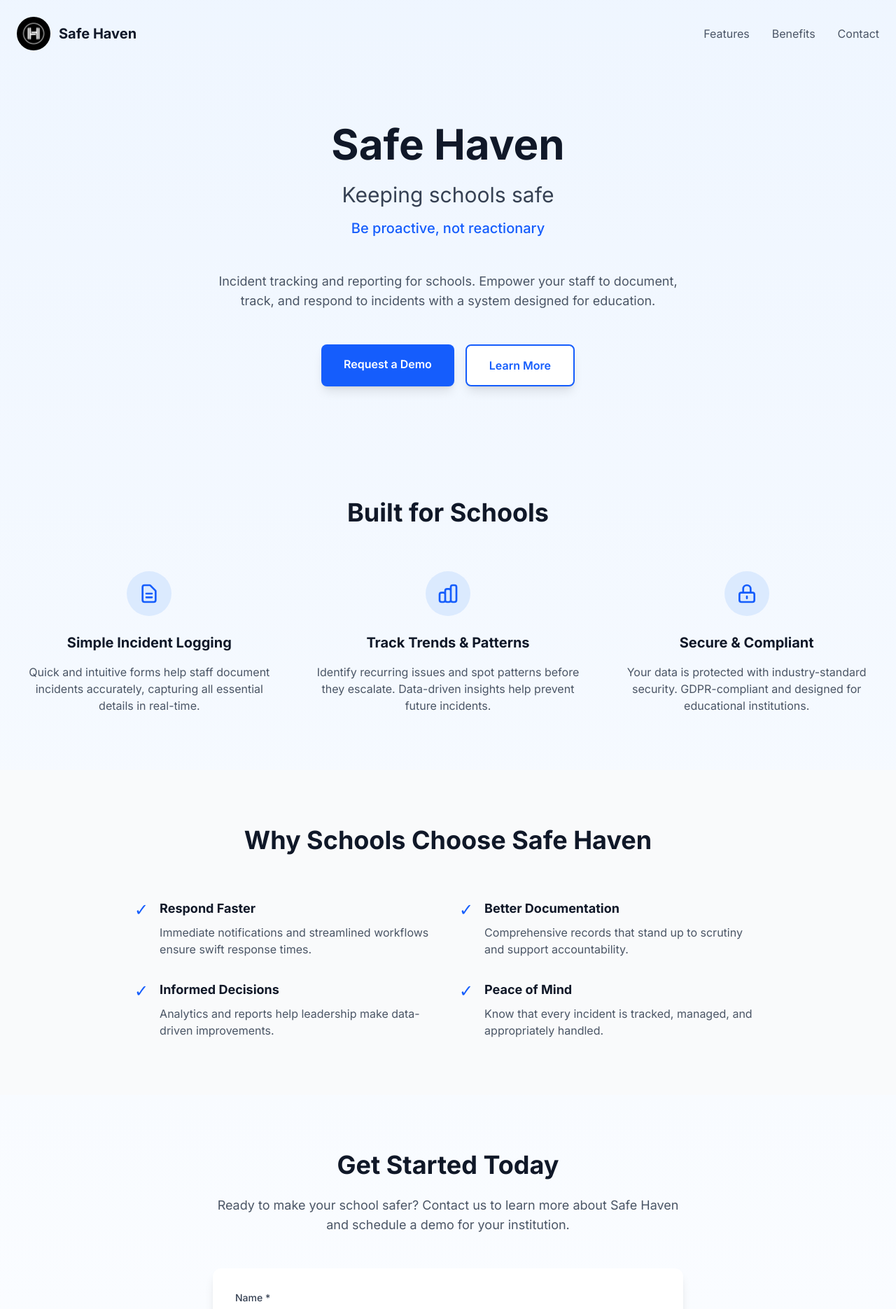
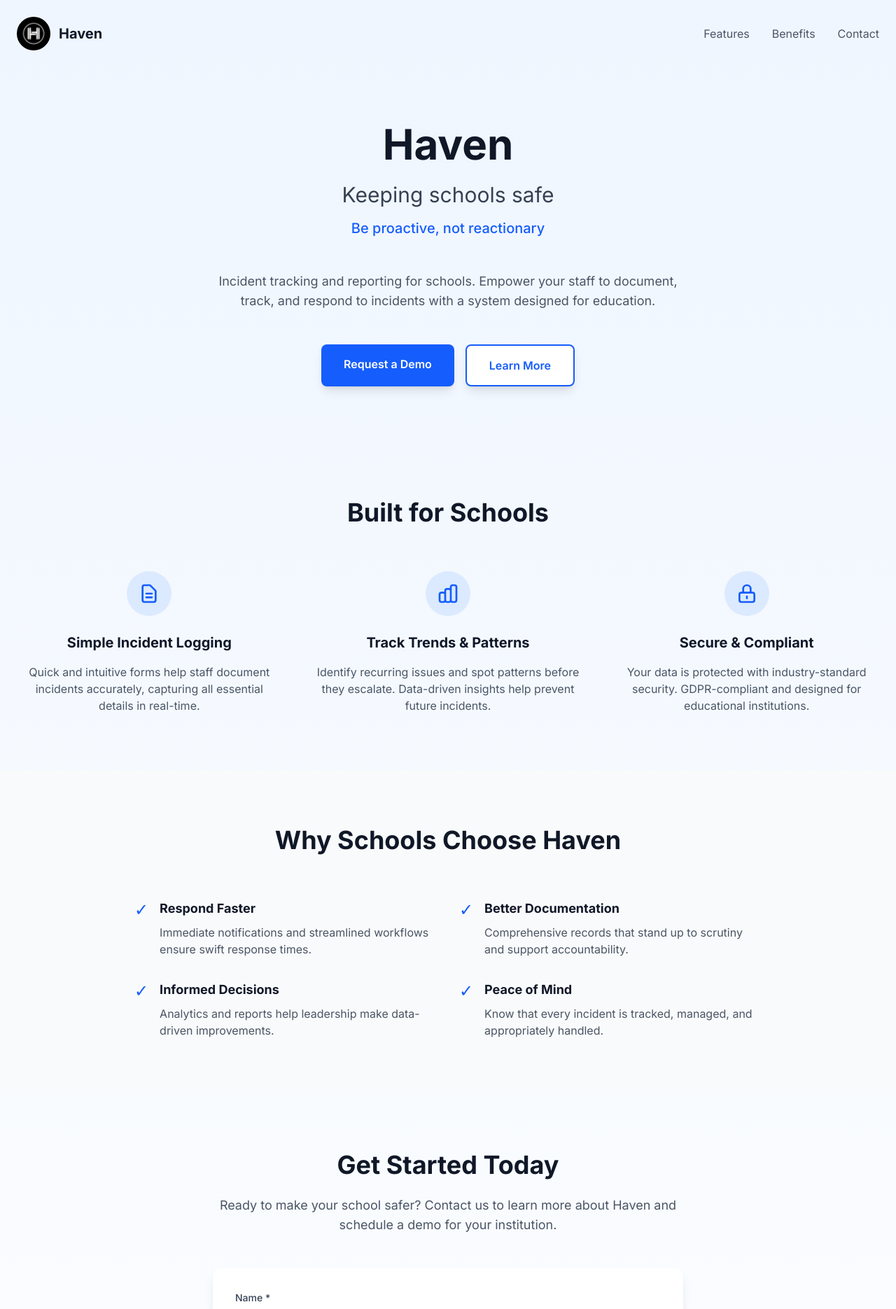
Before and after one commit to Daniel-Cross/safehaven, a Next.js app: page / in a window 1280 px wide. Shown: the top 1870 px of the page at 70% size. Built offline with nearby package versions, Linux system fonts and the light colour scheme.

Commit message:
refactor: Rebrand from 'Safe Haven' to 'Haven' throughout site

```diff
--- a/app/api/contact/route.ts
+++ b/app/api/contact/route.ts
@@ -18,7 +18,7 @@ export async function POST(request: Request) {
 
     // Send email using Resend
     const data = await resend.emails.send({
-      from: 'Safe Haven <onboarding@resend.dev>', // This is the verified sender from Resend
+      from: 'Haven <onboarding@resend.dev>', // This is the verified sender from Resend
       to: [process.env.CONTACT_EMAIL || 'hello@safehaven.dev'], // Replace with your actual email
       replyTo: email,
       subject: `New inquiry from ${name} at ${school}`,
--- a/app/layout.tsx
+++ b/app/layout.tsx
@@ -6,15 +6,15 @@ import "./globals.css";
 const inter = Inter({ subsets: ["latin"] });
 
 export const metadata: Metadata = {
-  title: "Safe Haven - Incident Tracking for Schools",
+  title: "Haven - Incident Tracking for Schools",
   description: "Keeping schools safe. Be proactive, not reactionary. Incident tracking and reporting for schools.",
   keywords: ["school safety", "incident tracking", "incident reporting", "school management", "safeguarding"],
-  authors: [{ name: "Safe Haven" }],
+  authors: [{ name: "Haven" }],
   openGraph: {
-    title: "Safe Haven - Incident Tracking for Schools",
+    title: "Haven - Incident Tracking for Schools",
     description: "Be proactive, not reactionary. Incident tracking and reporting for schools.",
     url: "https://safehaven.dev",
-    siteName: "Safe Haven",
+    siteName: "Haven",
     type: "website",
   },
 };
--- a/app/page.tsx
+++ b/app/page.tsx
@@ -10,12 +10,12 @@ export default function Home() {
           <div className="flex items-center gap-3">
             <Image
               src="/logo.jpg"
-              alt="Safe Haven"
+              alt="Haven"
               width={48}
               height={48}
               className="rounded-full"
             />
-            <span className="text-xl font-bold text-gray-900">Safe Haven</span>
+            <span className="text-xl font-bold text-gray-900">Haven</span>
           </div>
           <nav className="hidden md:flex gap-8">
             <a href="#features" className="text-gray-600 hover:text-blue-600 transition">Features</a>
@@ -28,7 +28,7 @@ export default function Home() {
       {/* Hero Section */}
       <section className="container mx-auto px-6 py-20 text-center">
         <h1 className="text-5xl md:text-6xl font-bold text-gray-900 mb-6">
-          Safe Haven
+          Haven
         </h1>
         <p className="text-2xl md:text-3xl text-gray-700 mb-4">
           Keeping schools safe
@@ -109,7 +109,7 @@ export default function Home() {
       <section id="benefits" className="bg-gray-50 py-20">
         <div className="container mx-auto px-6">
           <h2 className="text-4xl font-bold text-center text-gray-900 mb-16">
-            Why Schools Choose Safe Haven
+            Why Schools Choose Haven
           </h2>
           <div className="grid md:grid-cols-2 gap-8 max-w-4xl mx-auto">
             <div className="flex gap-4">
@@ -159,7 +159,7 @@ export default function Home() {
             Get Started Today
           </h2>
           <p className="text-center text-gray-600 mb-12 text-lg">
-            Ready to make your school safer? Contact us to learn more about Safe Haven
+            Ready to make your school safer? Contact us to learn more about Haven
             and schedule a demo for your institution.
           </p>
           <ContactForm />
@@ -174,18 +174,18 @@ export default function Home() {
               <div className="flex items-center gap-3 mb-2">
                 <Image
                   src="/logo.jpg"
-                  alt="Safe Haven"
+                  alt="Haven"
                   width={40}
                   height={40}
                   className="rounded-full"
                 />
-                <span className="text-lg font-bold">Safe Haven</span>
+                <span className="text-lg font-bold">Haven</span>
               </div>
               <p className="text-gray-400">Keeping schools safe</p>
             </div>
             <div className="text-center md:text-right">
               <p className="text-gray-400 mb-2">safehaven.dev</p>
-              <p className="text-gray-500 text-sm">© {new Date().getFullYear()} Safe Haven. All rights reserved.</p>
+              <p className="text-gray-500 text-sm">© {new Date().getFullYear()} Haven. All rights reserved.</p>
             </div>
           </div>
         </div>
```
Also changed, not shown: 2 other files (tests, documents, lock files or other folders).
